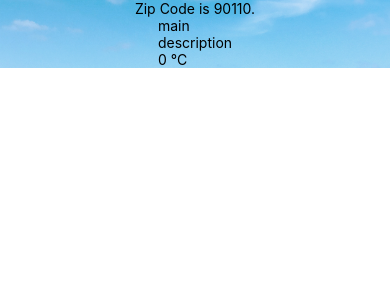
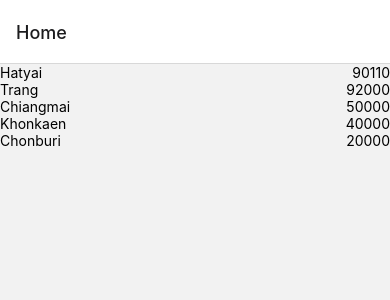
Before and after one commit to Tanakorn13/lab-3sa04-react_native, a React Native app: screen /Home in a window 390 px wide. Shown: the top 300 px of the page. Built offline with nearby package versions, Linux system fonts and the light colour scheme; no server answers.

Commit message:
Part 5 Router

```diff
--- a/App.js
+++ b/App.js
@@ -3,19 +3,27 @@ import React from 'react';
 import { StyleSheet, View } from 'react-native';
 import Weather from './components/Weather';
 import Constants from 'expo-constants';
+import { NavigationContainer } from '@react-navigation/native';
+import { createStackNavigator } from '@react-navigation/stack';
+import ZipCodeScreen from './screen/ZipCodeScreen';
+import WeatherScreen from './screen/WeatherScreen';
+
+const Stack = createStackNavigator();
 
 export default function App() {
-return (
-    <View style={styles.container}>
-      <Weather zipCode="90110"/>
-      <StatusBar style="auto" />
-    </View>
+  return (
+    <NavigationContainer>
+      <Stack.Navigator>
+        <Stack.Screen name="Home" component={ZipCodeScreen} />
+        <Stack.Screen name="Weather" component={WeatherScreen} />
+      </Stack.Navigator>
+    </NavigationContainer>
 
  );
 }
 
-const styles = StyleSheet.create({
-  container: {
-    paddingTop: Constants.statusBarHeight
-  },
- });
+// const styles = StyleSheet.create({
+//   container: {
+//     paddingTop: Constants.statusBarHeight
+//   },
+//  });
--- /dev/null
+++ b/screen/WeatherScreen.js
@@ -0,0 +1,12 @@
+import { View, Text, StatusBar } from 'react-native'
+import React from 'react'
+import Weather from '../components/Weather';
+
+export default function WeatherScreen({route}) {
+    return (
+        <View>
+            <Weather zipCode={route.params.zipCode} />
+            <StatusBar style="auto" />
+        </View>
+    );
+   }
--- a/screen/ZipCodeScreen.js
+++ b/screen/ZipCodeScreen.js
@@ -1,5 +1,6 @@
 import React from 'react';
-import { FlatList } from 'react-native-web';
+import { View, Text, FlatList, StatusBar, StyleSheet, TouchableHighlight } from "react-native";
+import {useNavigation} from '@react-navigation/native'
 
 const availableZipItems = [
     { place: 'Hatyai', code: '90110' },
@@ -10,11 +11,14 @@ const availableZipItems = [
 ]
 
 const ZipItem = ({place, code, navigation}) => (
-    <View>
-        <Text>{place}</Text>
-        <Text>{code}</Text>
-    </View>
-    )
+    <TouchableHighlight onPress={() => navigation.navigate('Weather', { zipCode: code})}>
+        <View style={styles.zipItem}>
+            <Text>{place}</Text>
+            <Text >{code}</Text>
+        </View>
+    </TouchableHighlight>
+)
+
 
 const _keyExtractor = item => item.code
 
@@ -32,3 +36,17 @@ export default function ZipCodeScreen(){
     );
 
 }
+
+const styles = StyleSheet.create({
+    zipItem: {
+        flex: 1,
+        flexDirection: 'row',
+        justifyContent: 'space-between'
+    },
+    zipPlace: {
+        flex: 1,
+    },
+    zipCode: {
+        flex: 1,
+    }
+})
```
